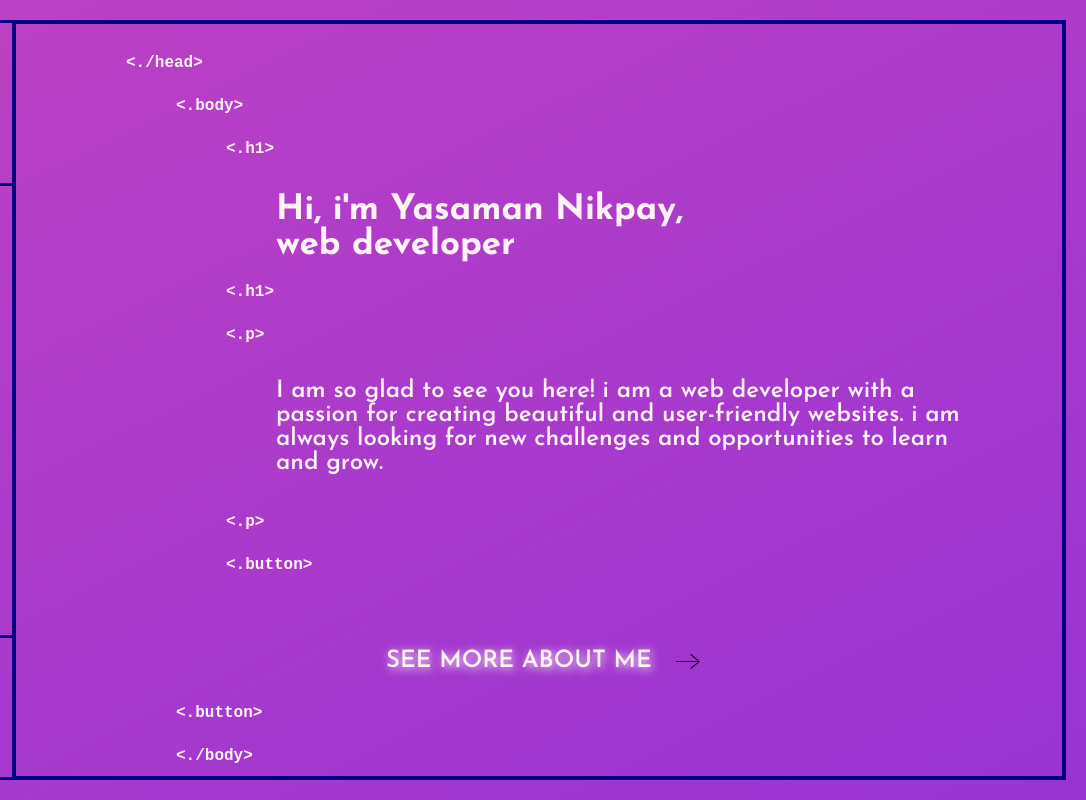
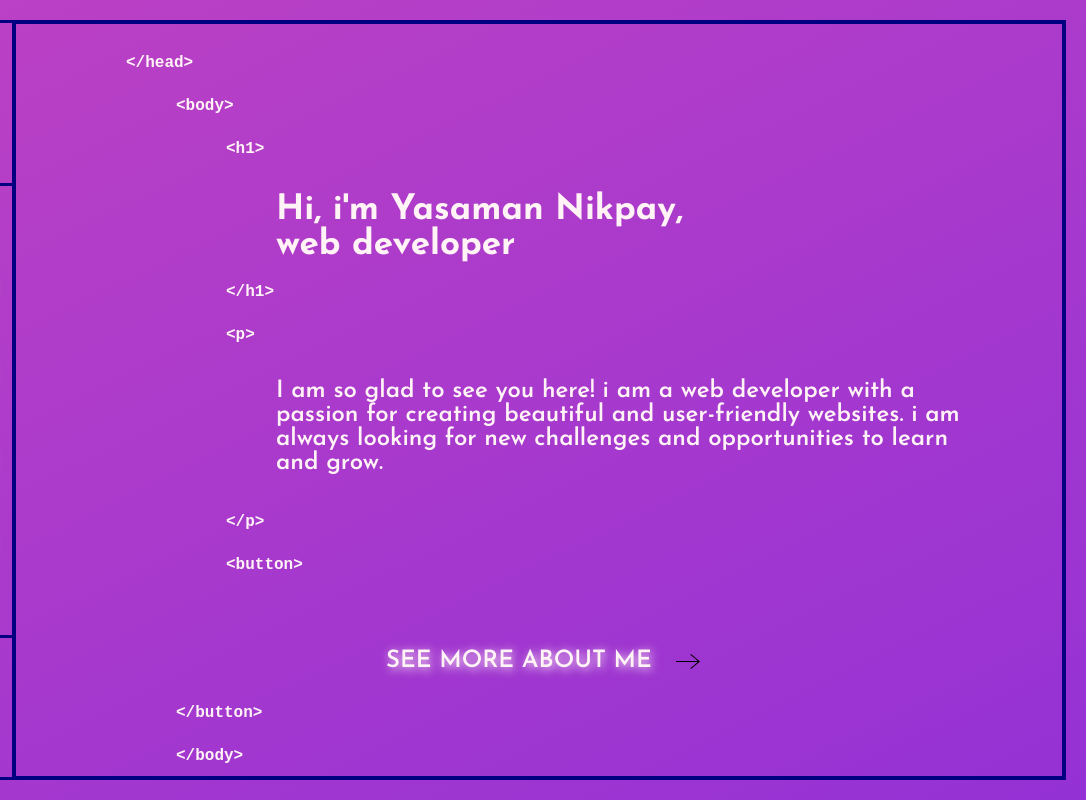
Before and after one commit to yasaman1993/portfolio, a website: page index.html in a window 1280 px wide. Shown: the top 800 px of the page, 194-1280 px from the left. Drawn offline with Linux system fonts and the light colour scheme.

Commit message:
last-commit

```diff
--- a/index.html
+++ b/index.html
@@ -49,27 +49,27 @@
 
         <section class="welcome-section__right">
           <div class="text-box">
-            <span class="code span-code1"> <./head> </span>
+            <span class="code span-code1"> &lt;/head&gt; </span>
             <br />
-            <span class="code span-code2"> <.body> </span>
+            <span class="code span-code2"> &lt;body&gt; </span>
             <br />
-            <span class="code span-code3"><.h1></span>
+            <span class="code span-code3">&lt;h1&gt;</span>
 
             <h1>Hi, i'm Yasaman Nikpay, web developer</h1>
 
-            <span class="code span-code3"><.h1></span>
+            <span class="code span-code3">&lt;/h1&gt;</span>
             <br />
-            <span class="code span-code3"> <.p> </span>
+            <span class="code span-code3"> &lt;p&gt; </span>
             <p>
               I am so glad to see you here! i am a web developer with a passion
               for creating beautiful and user-friendly websites. i am always
               looking for new challenges and opportunities to learn and grow.
             </p>
             <br />
-            <span class="code span-code3"> <.p> </span>
+            <span class="code span-code3"> &lt;/p&gt; </span>
             <br />
 
-            <span class="code span-code3"> <.button> </span>
+            <span class="code span-code3"> &lt;button&gt; </span>
             <a class="about-link" href="#about-section">
               <p>
                 see more about me
@@ -84,9 +84,9 @@
                 </svg>
               </p>
             </a>
-            <span class="code span-code8"> <.button> </span>
+            <span class="code span-code8"> &lt;/button&gt; </span>
             <br />
-            <span class="code span-code9"> <./body> </span>
+            <span class="code span-code9"> &lt;/body&gt; </span>
           </div>
         </section>
       </section>
--- a/styles/about.scss
+++ b/styles/about.scss
@@ -1,7 +1,6 @@
 #about-section {
   padding-top: 30px;
   margin-top: 10px;
-
   width: 100%;
 }
 
--- a/styles/projects.scss
+++ b/styles/projects.scss
@@ -54,7 +54,7 @@
 
 @media (min-width: 992px) {
   #projects-section {
-    height: 100%;
+    height: 100vh;
   }
 
   .projects-container {
```
Also changed, not shown: style.css, 1 other file.
